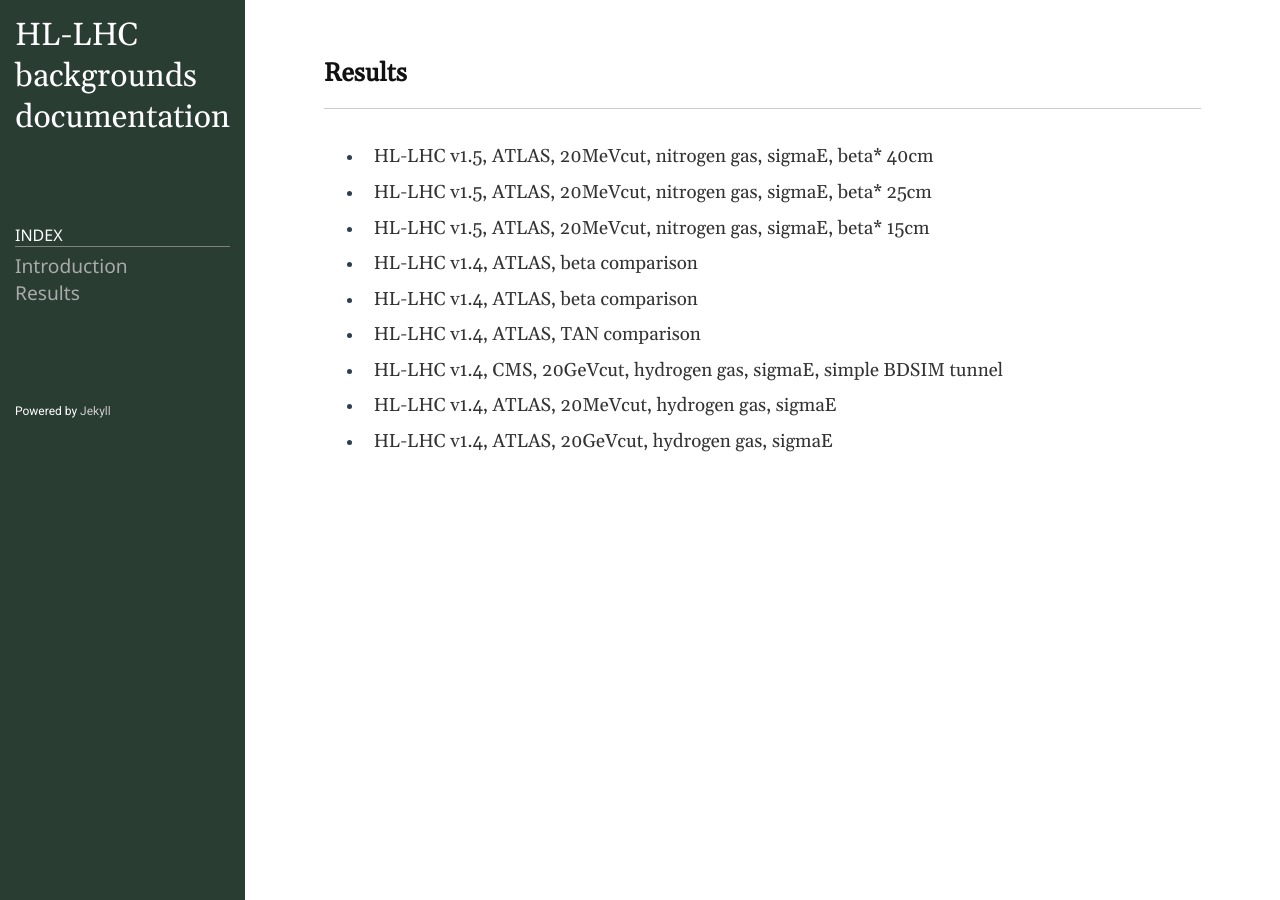
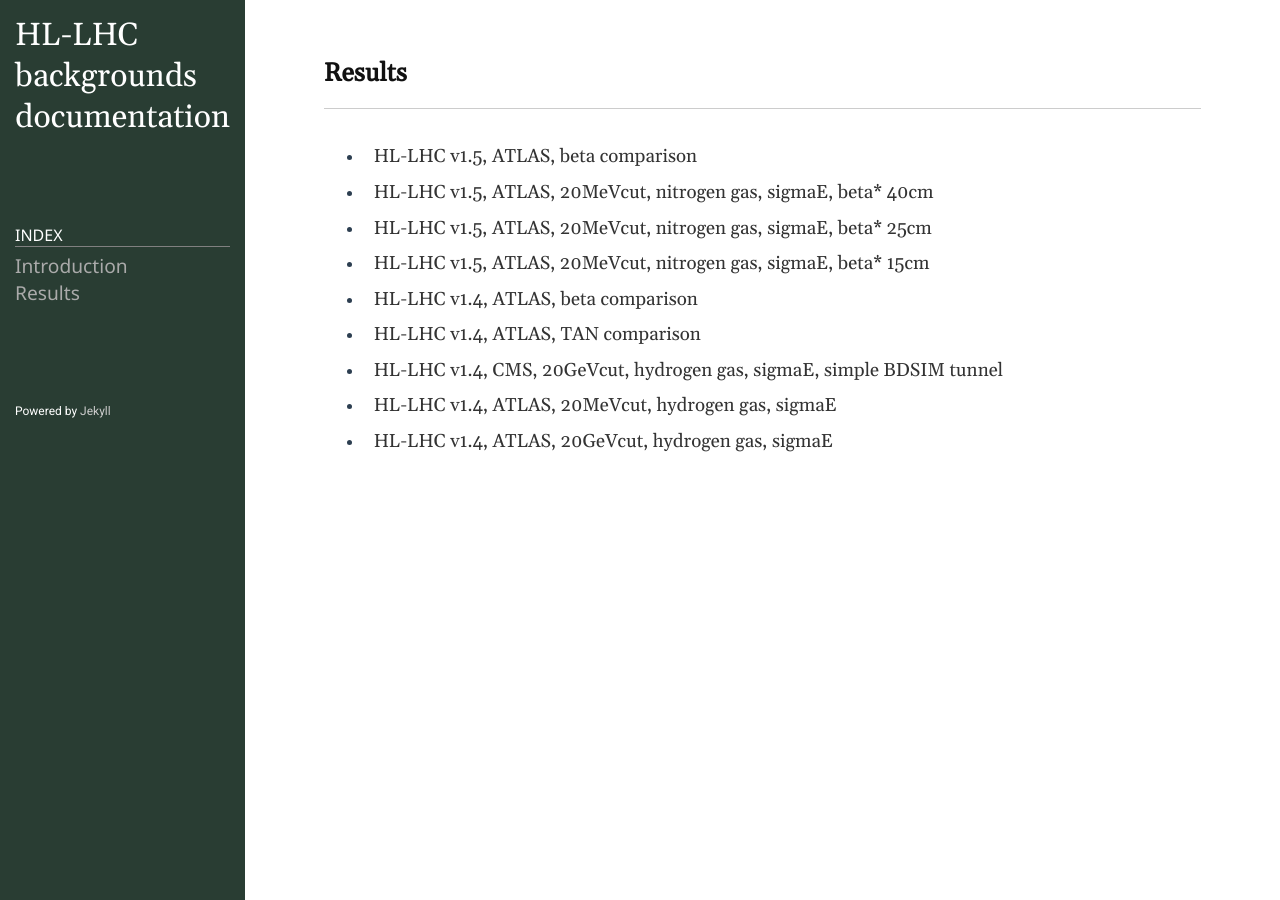
Before and after one commit to lefehele/hllhc_docu, a Jekyll site: the page built from results/index.md, in a window 1280 px wide. Built offline with Jekyll 4.4.1, drawn with Linux system fonts in a browser that asks for light colours.

Commit message:
beta comp 2

```diff
--- a/_posts/2020-05-24-hllhc_v1p5_beta_comparison.markdown
+++ b/_posts/2020-05-24-hllhc_v1p5_beta_comparison.markdown
@@ -1,7 +1,7 @@
 ---
 layout: results_post
-title: HL-LHC v1.4, ATLAS, beta comparison
-date: 2020-01-02
+title: HL-LHC v1.5, ATLAS, beta comparison
+date: 2020-05-25
 category: sample
 ---
 Background simulation:
```
